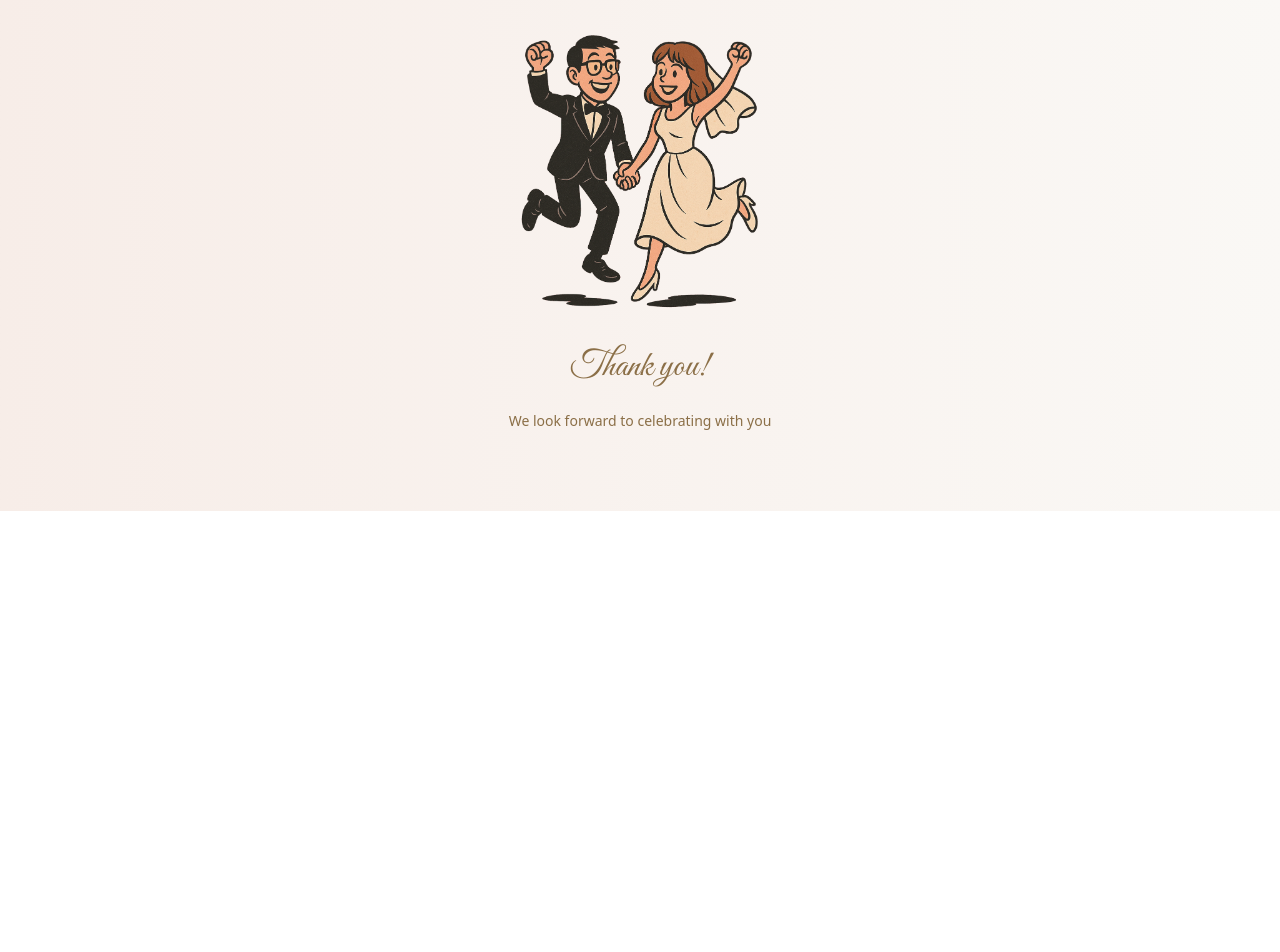
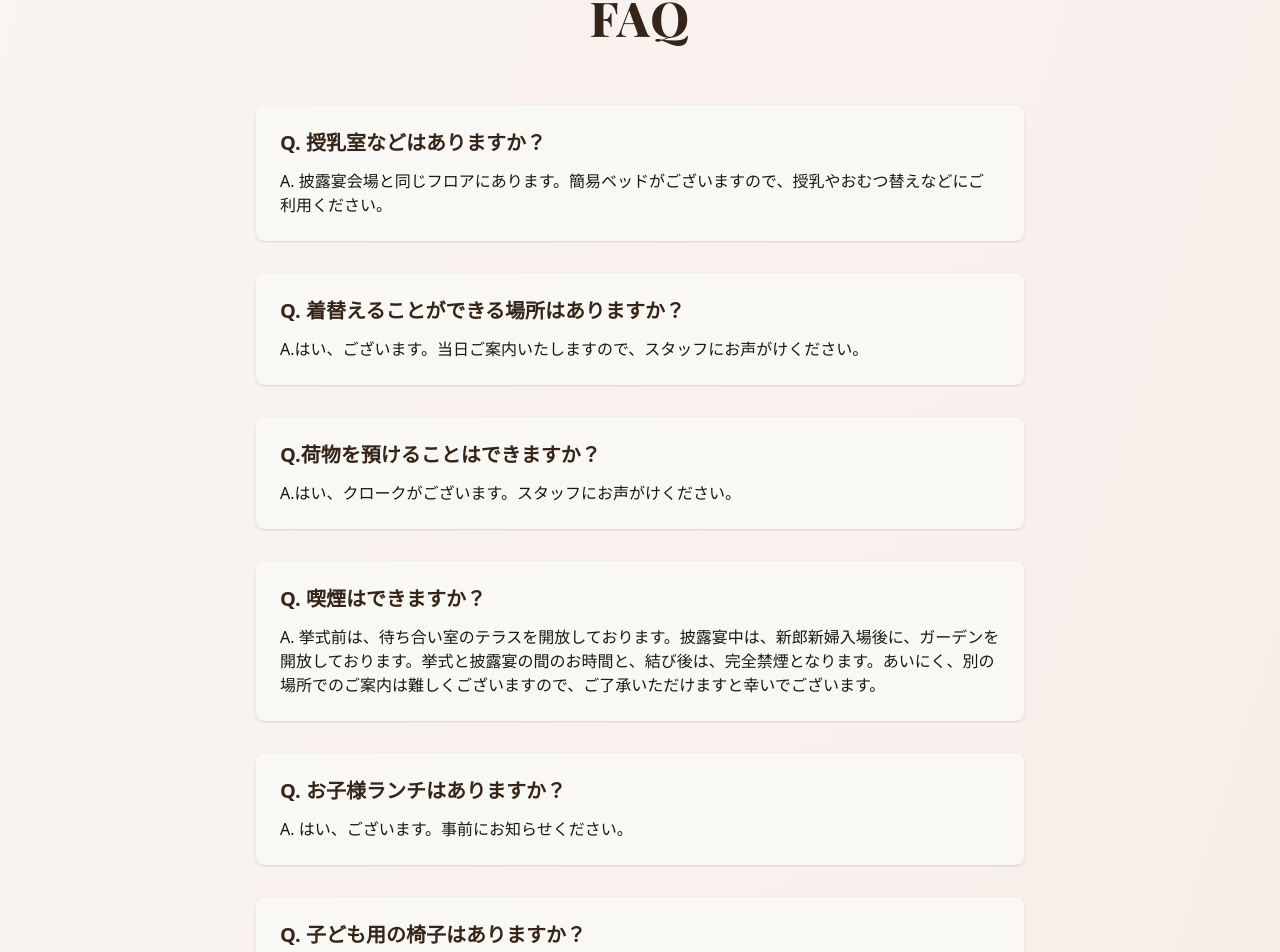
Before and after one commit to kaorios/wedding-party-rsvp, a Next.js app: page / in a window 1280 px wide. Shown: the part 2351-3303 px from the top of the page. Before the commit the page ends 2862 px from the top, so only its background shows below. Built offline with nearby package versions, Linux system fonts and the light colour scheme; no server answers; a web font is replaced by a local one.

Commit message:
feat: add FAQ section to main page

```diff
--- a/src/app/page.tsx
+++ b/src/app/page.tsx
@@ -154,6 +154,76 @@ export default function Home() {
         </div>
       </section>
 
+      {/* FAQ Section */}
+      <section className="py-20 px-4 bg-warm-peach-light">
+        <div className="max-w-3xl mx-auto">
+          <div className="mb-16">
+            <h2 className="text-4xl md:text-5xl font-elegant font-extrabold text-foreground-heading tracking-wide mb-4 text-center">
+              FAQ
+            </h2>
+          </div>
+
+          <div className="space-y-8">
+            <div className="bg-warm-cream p-6 rounded-lg shadow-sm">
+              <h3 className="text-xl font-semibold text-foreground-heading mb-3">
+                Q. 授乳室などはありますか？
+              </h3>
+              <p className="text-foreground-body">
+                A.
+                披露宴会場と同じフロアにあります。簡易ベッドがございますので、授乳やおむつ替えなどにご利用ください。
+              </p>
+            </div>
+
+            <div className="bg-warm-cream p-6 rounded-lg shadow-sm">
+              <h3 className="text-xl font-semibold text-foreground-heading mb-3">
+                Q. 着替えることができる場所はありますか？
+              </h3>
+              <p className="text-foreground-body">
+                A.はい、ございます。当日ご案内いたしますので、スタッフにお声がけください。
+              </p>
+            </div>
+
+            <div className="bg-warm-cream p-6 rounded-lg shadow-sm">
+              <h3 className="text-xl font-semibold text-foreground-heading mb-3">
+                Q.荷物を預けることはできますか？
+              </h3>
+              <p className="text-foreground-body">
+                A.はい、クロークがございます。スタッフにお声がけください。
+              </p>
+            </div>
+
+            <div className="bg-warm-cream p-6 rounded-lg shadow-sm">
+              <h3 className="text-xl font-semibold text-foreground-heading mb-3">
+                Q. 喫煙はできますか？
+              </h3>
+              <p className="text-foreground-body">
+                A.
+                挙式前は、待ち合い室のテラスを開放しております。披露宴中は、新郎新婦入場後に、ガーデンを開放しております。挙式と披露宴の間のお時間と、結び後は、完全禁煙となります。あいにく、別の場所でのご案内は難しくございますので、ご了承いただけますと幸いでございます。
+              </p>
+            </div>
+
+            <div className="bg-warm-cream p-6 rounded-lg shadow-sm">
+              <h3 className="text-xl font-semibold text-foreground-heading mb-3">
+                Q. お子様ランチはありますか？
+              </h3>
+              <p className="text-foreground-body">
+                A. はい、ございます。事前にお知らせください。
+              </p>
+            </div>
+
+            <div className="bg-warm-cream p-6 rounded-lg shadow-sm">
+              <h3 className="text-xl font-semibold text-foreground-heading mb-3">
+                Q. 子ども用の椅子はありますか？
+              </h3>
+              <p className="text-foreground-body">
+                A.
+                1-3歳用の椅子がございます。ご希望の方は事前にお知らせください。
+              </p>
+            </div>
+          </div>
+        </div>
+      </section>
+
       <section className="py-20 px-4 bg-gradient-to-r from-soft-peach to-warm-cream">
         <div className="max-w-4xl mx-auto">
           <div className="flex justify-center mb-8 mt-10">
```
